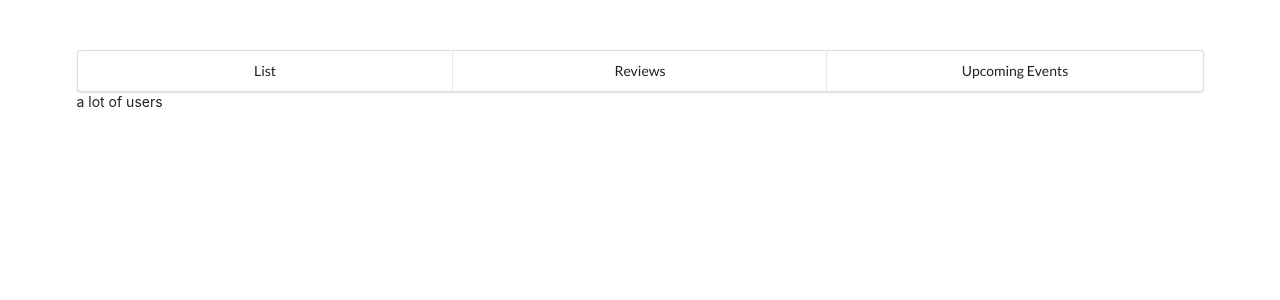
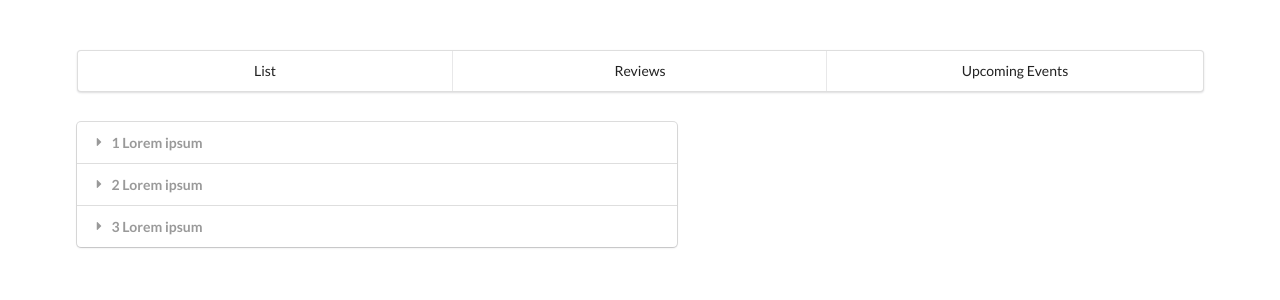
Before and after one commit to KokoKrumov/react-app-nav-from-scratch, a React (Create React App) app: page / in a window 1280 px wide. Shown: the top 300 px of the page. Built offline with nearby package versions, Linux system fonts and the light colour scheme.

Commit message:
add accordion

```diff
--- a/src/App.js
+++ b/src/App.js
@@ -1,11 +1,26 @@
 import React from 'react';
 import Navigation from "./components/Navigation";
-import UsersList from "./components/UsersList";
+import Accordion from "./components/Accordion";
 import Route from "./components/Route";
 import ReviewsList from "./components/ReviewList";
 import EventsList from "./components/EventsList";
 
 import './App.css';
+
+const items = [
+    {
+        title: '1 Lorem ipsum',
+        text: 'Lorem ipsumLorem ipsumLorem ipsumLorem ipsumLorem ipsumLorem ipsum'
+    },
+    {
+        title: '2 Lorem ipsum',
+        text: 'Lorem ipsumLorem ipsumLorem ipsumLorem ipsumLorem ipsumLorem ipsum'
+    },
+    {
+        title: '3 Lorem ipsum',
+        text: 'Lorem ipsumLorem ipsumLorem ipsumLorem ipsumLorem ipsumLorem ipsum'
+    }
+]
 
 export default () => {
     return (
@@ -13,7 +28,7 @@ export default () => {
             <Navigation/>
 
             <Route path='/'>
-                <UsersList/>
+                <Accordion items={items}/>
             </Route>
             <Route path='/reviews'>
                 <ReviewsList/>
--- /dev/null
+++ b/src/components/Accordion.css
@@ -0,0 +1,3 @@
+.accordion__wrap {
+	margin-top: 30px;
+}
--- /dev/null
+++ b/src/components/Accordion.js
@@ -0,0 +1,36 @@
+import React , { useState } from "react";
+import "./Accordion.css"
+
+export default ({items}) => {
+
+    const [activeIndex, setActiveIndex] = useState(null);
+
+    const list = items.map((item, index) => {
+
+        const {title, text} = item
+
+        const toggleContent = (index) => {
+            setActiveIndex(index)
+        }
+
+        const active = index === activeIndex ? 'active' : ''
+
+        return (
+            <React.Fragment key={title}>
+                <div className={`${active} title`}
+                     onClick={() => toggleContent(index)}
+                >
+                    <i className="dropdown icon"/>
+                    {title}
+                </div>
+                <div className={`${active} content`}>
+                    <p className="">
+                        {text}
+                    </p>
+                </div>
+            </React.Fragment>
+        )
+    })
+
+    return <div className="ui styled accordion accordion__wrap">{list}</div>
+}
--- a/src/components/UsersList.js
+++ /dev/null
@@ -1,9 +0,0 @@
-import React from "react";
-
-class UsersList extends React.Component {
-    render() {
-        return  <div>a lot of users </div>
-    }
-}
-
-export default UsersList;
```
